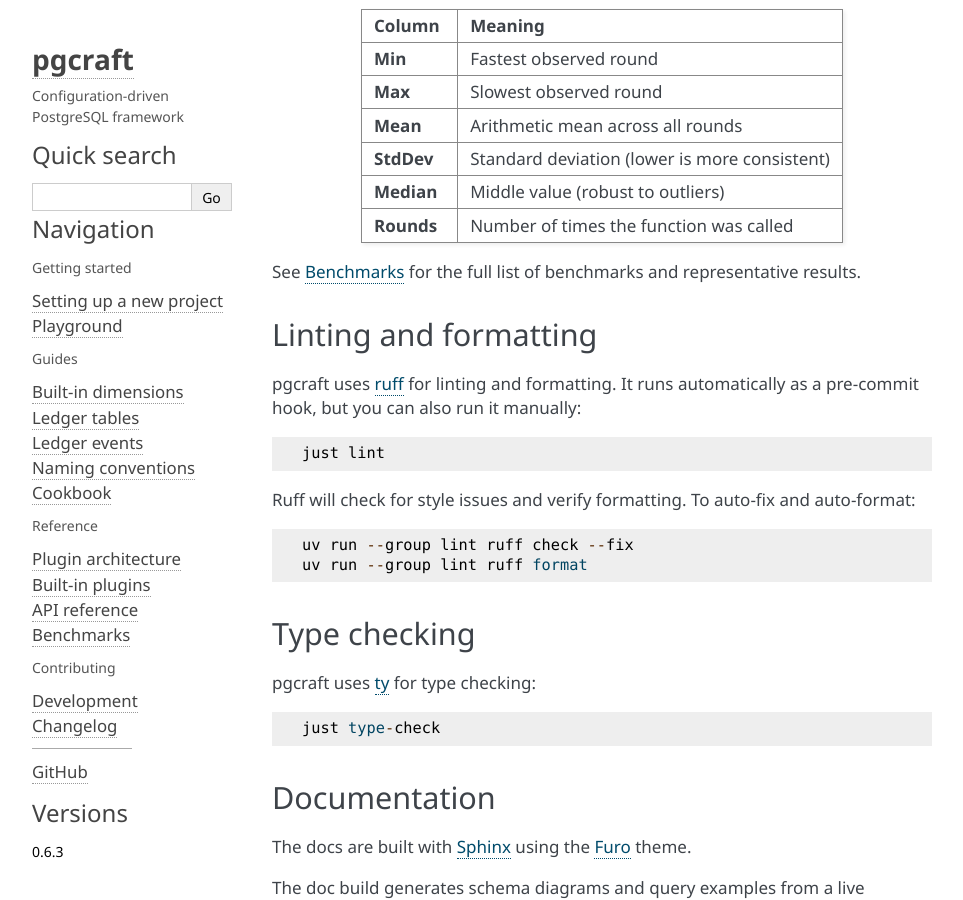
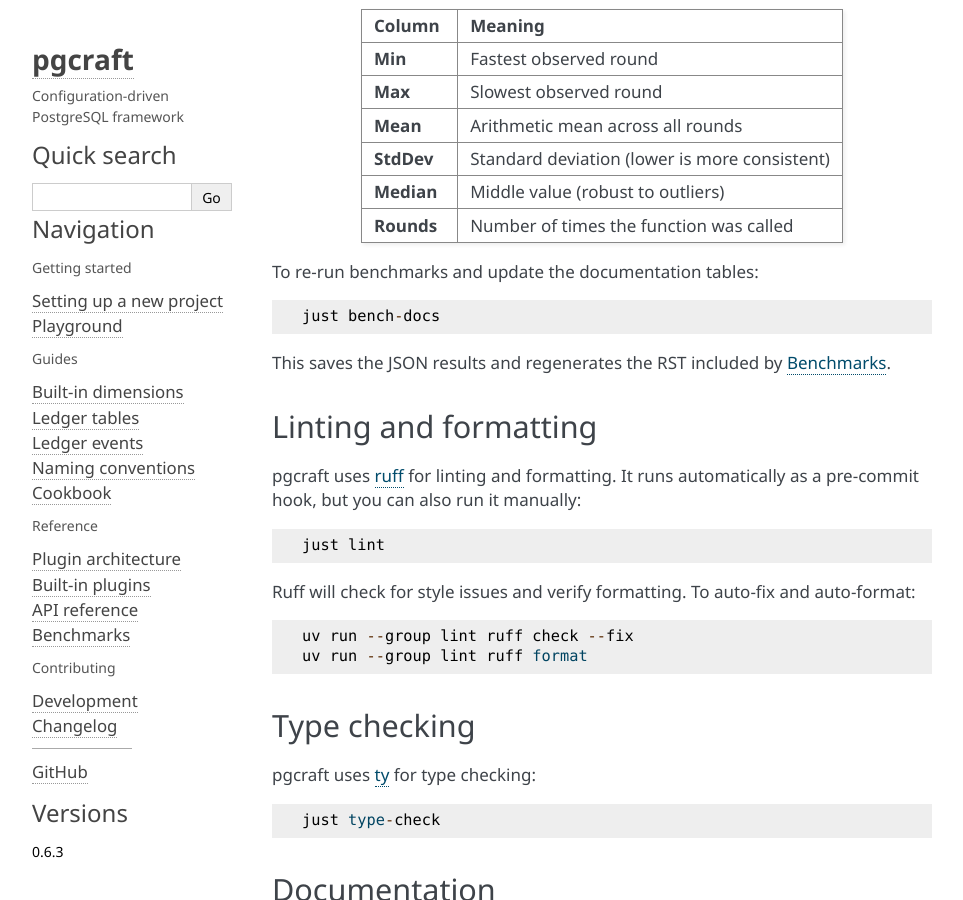
Before and after one commit to roddarjohn/cave, a Sphinx documentation site: the page built from docs/development.rst, in a window 1280 px wide and 900 px high, scrolled down 2870 px. Shown: the whole window, without its empty margins (148-1111 px from the left). Built offline with Sphinx 7.4.7, drawn with Linux system fonts in a browser that asks for light colours.

Commit message:
benchmarks

```diff
--- a/docs/development.rst
+++ b/docs/development.rst
@@ -148,8 +148,12 @@ Each benchmark row in the output table shows:
    * - **Rounds**
      - Number of times the function was called
 
-See :doc:`benchmarks` for the full list of benchmarks and representative
-results.
+To re-run benchmarks and update the documentation tables::
+
+    just bench-docs
+
+This saves the JSON results and regenerates the RST included by
+:doc:`benchmarks`.
 
 Linting and formatting
 -----------------------
```
Also changed, not shown: 1 other file.
